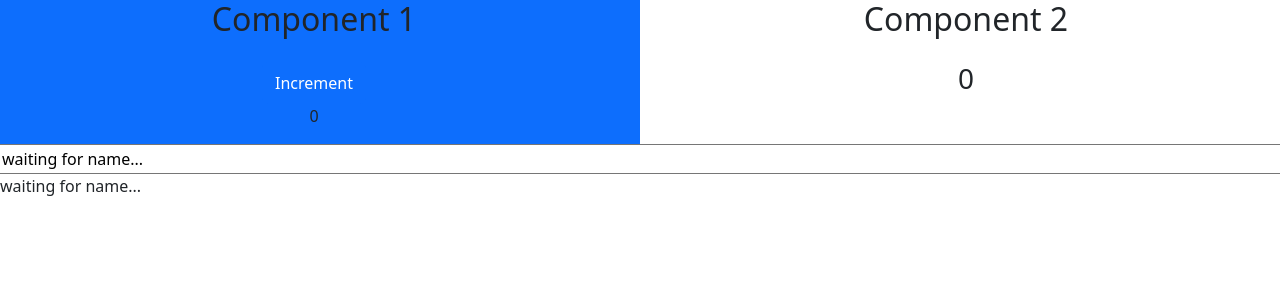
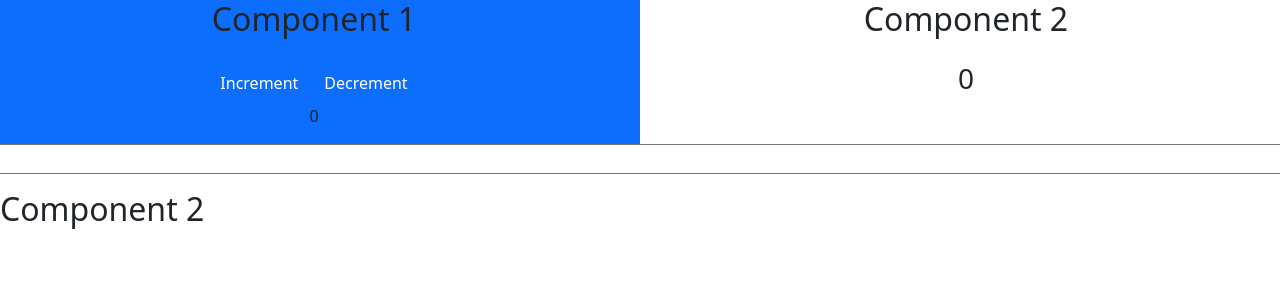
Before and after one commit to MelhaouiAsmaa/react-certification-3, a React (Create React App) app: page /exercise1 in a window 1280 px wide. Shown: the top 300 px of the page. Built offline with nearby package versions, Linux system fonts and the light colour scheme.

Commit message:
add window eventlistener

```diff
--- a/src/App.js
+++ b/src/App.js
@@ -6,7 +6,7 @@ import Exercise2 from "./Exercise2/Exercise2";
 import Movies from "./Exercise2/Movies";
 import FilterComponent from "./Exercise3/FilterComponent";
 import DialogTest from "./Exercise2/DialogTest";
-import { CountProvider } from "./Exercise1/CountContext.jsx";
+import { GenericProvider } from "./Exercise1/GenericContext.jsx";
 
 function App() {
   return (
@@ -14,9 +14,9 @@ function App() {
       <Routes>
         <Route path="/" element={<HomePage/>} /> {/* Redirect to exercise1 */}
         <Route path="/exercise1" element={
-          <CountProvider>
+          <GenericProvider keyName='count' initialValue={0}>
             <CountSetterComponent />
-          </CountProvider>
+          </GenericProvider>
           } />
         <Route path="/exercise2" element={<Exercise2/>} />
         <Route path="/exercise3" element={<FilterComponent/>} />
--- a/src/Exercise1/CountContext.jsx
+++ /dev/null
@@ -1,26 +0,0 @@
-import { createContext, useContext, useEffect, useState } from "react"
-import { getItem, setItem} from "./../utils"
-
-export const CountContext = createContext();
-
-export function CountProvider({children}) {
-  const [count, setCount] =  useState(()=>{
-    const item = getItem('count');
-    return item || 0;
-  });
-
-  useEffect(()=>{
-    setItem('count', count);
-  },[count]);
-
-
-  return(
-    <CountContext.Provider value={[count, setCount]}>
-      {children}
-    </CountContext.Provider>
-  )
-}
-
-export const useCount = ()=> {
-  return useContext(CountContext);
-}
--- a/src/Exercise1/CountSetterComponent.jsx
+++ b/src/Exercise1/CountSetterComponent.jsx
@@ -1,14 +1,17 @@
 import { CountSubscriberComponent } from "./CountSubscriberComponent";
-import { useCount } from "./CountContext";
 import { NameSetterComponent } from "./NameSetterComponent";
-import { NameProvider } from "./NameContext";
+import { GenericProvider, useValue } from "./GenericContext";
 
 export function CountSetterComponent() {
-  const [count, setCount] = useCount();
+  const [value, setValue] = useValue();
 
 
   function handleIncrement() {
-    setCount((count) => count + 1);
+    setValue((value) => value + 1);
+  }
+
+  function handleDecrement(){
+    setValue((value) => value - 1);
   }
 
   return (
@@ -22,14 +25,21 @@ export function CountSetterComponent() {
           >
             Increment
           </button>
-          <p>{count}</p>
+                    <button
+            className="btn btn-primary text-white font-bold py-2 px-6 rounded"
+            onClick={handleDecrement}
+          >
+            Decrement
+          </button>
+          <p>{value}</p>
         </div>
 
         {/* Right side: CountSubscriberComponent */}
         <CountSubscriberComponent className="col-6 text-center"/>
-        <NameProvider>
+        <GenericProvider keyName='name' initialValue="">
                   <NameSetterComponent/>
-        </NameProvider>
+                  <CountSubscriberComponent/>
+        </GenericProvider>
     </div>
   );
 
--- a/src/Exercise1/CountSubscriberComponent.jsx
+++ b/src/Exercise1/CountSubscriberComponent.jsx
@@ -1,12 +1,12 @@
-import { useCount } from "./CountContext";
+import { useValue } from "./GenericContext";
 
 export function CountSubscriberComponent({ className }) {
-  const count = useCount();
+  const value = useValue();
 
   return (
     <div className={className}>
       <h2 className="text-2xl font-bold mb-4">Component 2</h2>
-      <h3 className="text-3xl font-semibold">{count}</h3>
+      <h3 className="text-3xl font-semibold">{value}</h3>
     </div>
   );
 }
--- /dev/null
+++ b/src/Exercise1/GenericContext.jsx
@@ -0,0 +1,41 @@
+import { createContext, useContext, useEffect, useState } from "react";
+import { getItem, setItem } from "../utils";
+
+
+export const GenericContext = createContext();
+
+export function GenericProvider({keyName, initialValue, children}){
+    const [value, setValue] = useState(()=>{
+        return getItem(keyName) || initialValue;
+    })
+
+    useEffect(()=>{
+        setItem(keyName, value);
+    }, [keyName, value]);
+
+    useEffect(() => {
+      const handler = (e) => {
+        if (e.key === keyName) {
+          try {
+            const parsed = JSON.parse(e.newValue);
+            setValue(parsed);
+          } catch {
+            setValue(e.newValue);
+          }
+        }
+      };
+      window.addEventListener("storage", handler);
+      return () => window.removeEventListener("storage", handler);
+    }, [keyName]);
+
+
+    return(
+        <GenericContext.Provider value={[value,setValue]}>
+            {children}
+        </GenericContext.Provider>
+    )
+}
+
+export function useValue(){
+    return useContext(GenericContext);
+}
--- a/src/Exercise1/NameContext.jsx
+++ /dev/null
@@ -1,25 +0,0 @@
-import { createContext, useContext, useEffect, useState } from "react";
-import { getItem, setItem } from "../utils";
-
-
-const NameContext = createContext();
-
-export function NameProvider({children}){
-    const [name, setName] = useState(()=>{
-        return getItem('name') || "waiting for name...";
-    });
-
-    useEffect(()=> {
-        setItem("name", name);
-    },[name]);
-
-    return(
-        <NameContext.Provider value={{name, setName}}>
-            {children}
-        </NameContext.Provider>
-    )
-}
-
-export function useName(){
-    return useContext(NameContext);
-}
--- a/src/Exercise1/NameSetterComponent.jsx
+++ b/src/Exercise1/NameSetterComponent.jsx
@@ -1,16 +1,16 @@
-import { useName } from "./NameContext";
+import { useValue } from "./GenericContext";
 
 export function NameSetterComponent(){
-    const {name, setName} = useName();
+    const [value, setValue] = useValue();
 
     function handleChangeName(e){
-       return setName(e.target.value);
+       return setValue(e.target.value);
     }
 
     return(
         <>
-        <input onChange={(e)=> handleChangeName(e)} value={name}/>
-        <p>{name}</p>
+        <input onChange={(e)=> handleChangeName(e)} value={value}/>
+        <p>{value}</p>
         </>
     )
 }
```
